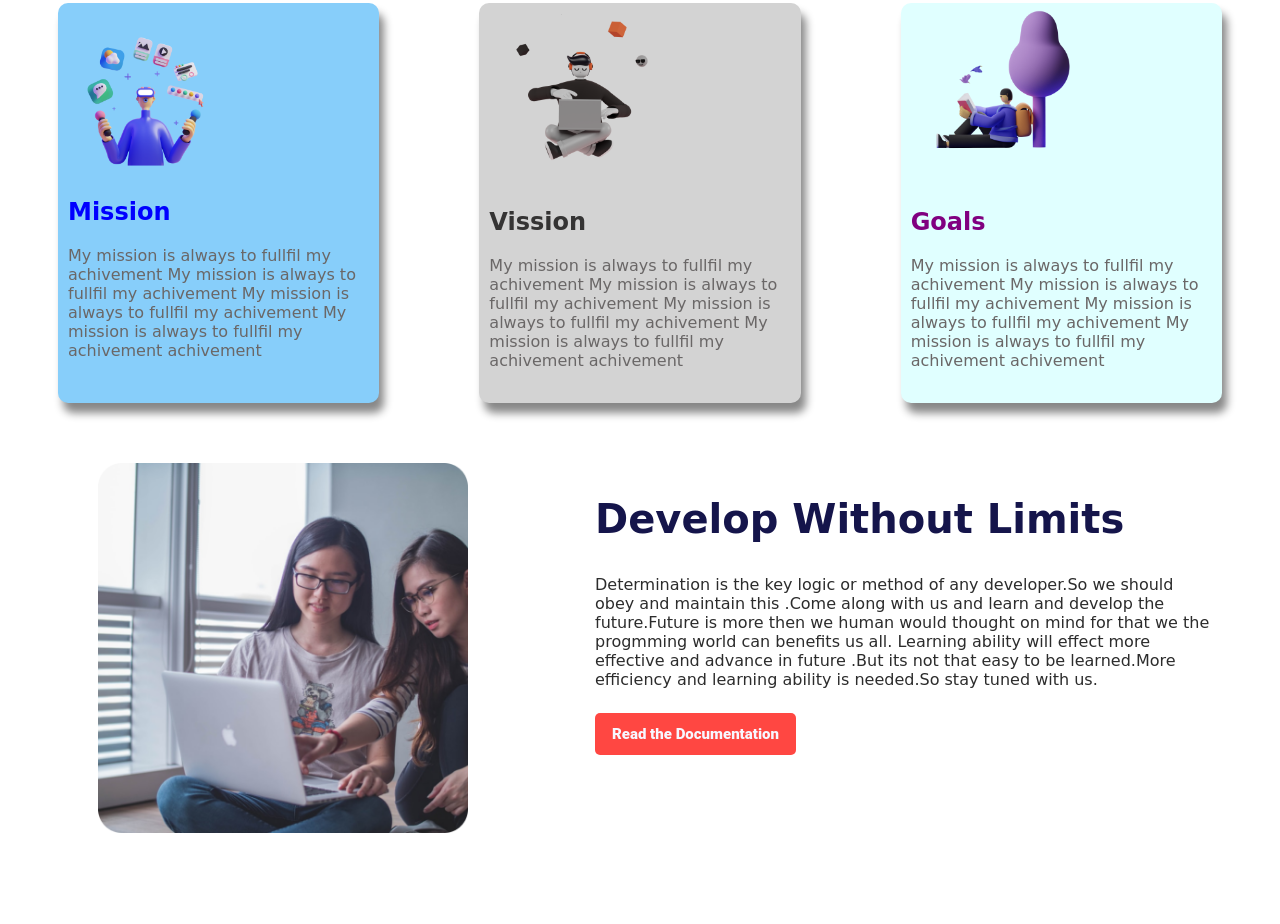
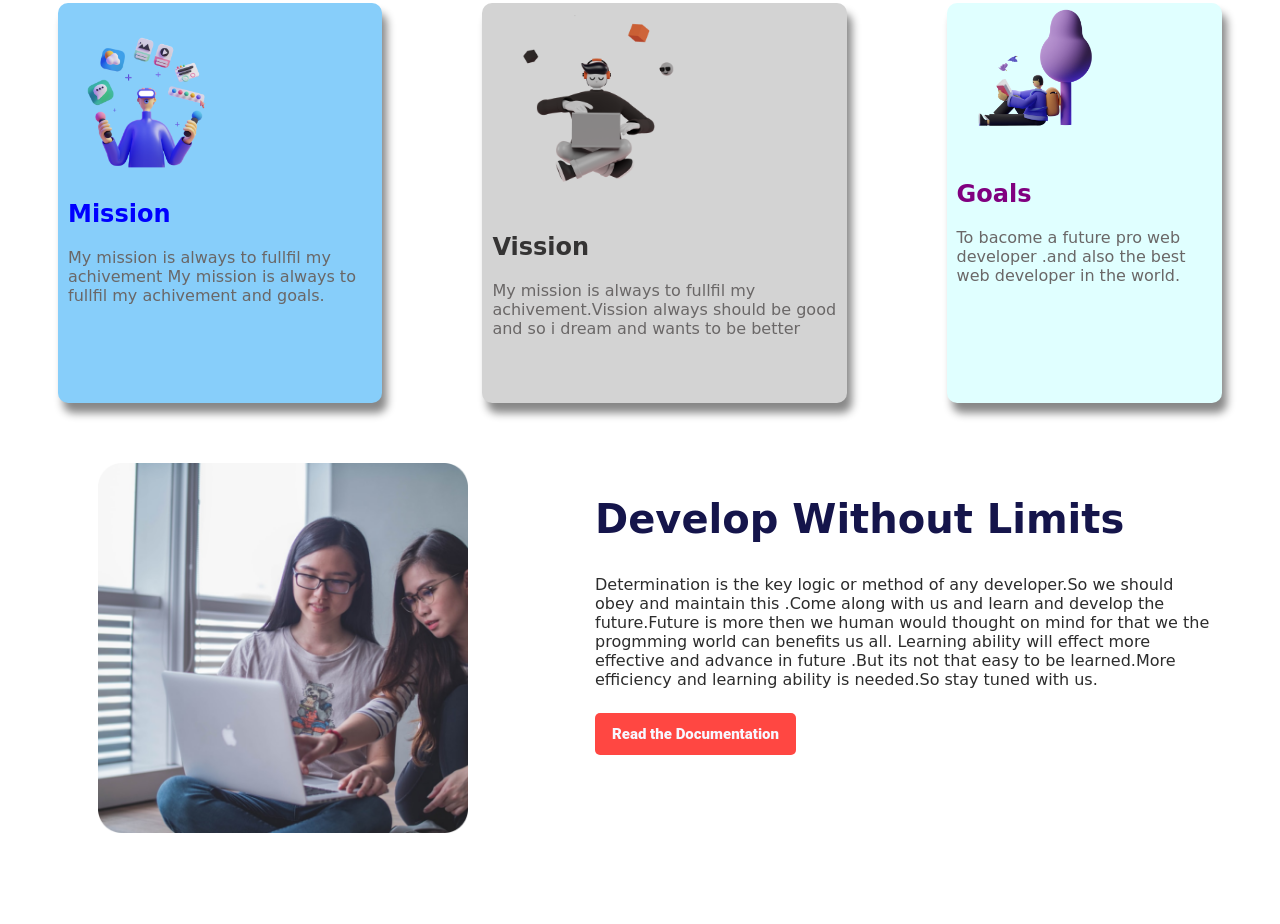
Before and after one commit to SakawatSakib/target-2022, a plain HTML site: page index.html in a window 1280 px wide. Shown: the part 761-1685 px from the top of the page. Drawn offline with Linux system fonts and the light colour scheme; a web font is replaced by a local one.

Commit message:
hii not so good having problem after git push

```diff
--- a/index.html
+++ b/index.html
@@ -45,7 +45,7 @@
 
          <div  >
                  <h2>Mission</h2>
-                 <p>My mission is always to fullfil my achivement My mission is always to fullfil my achivement My mission is always to fullfil my achivement My mission is always to fullfil my achivement achivement
+                 <p>My mission is always to fullfil my achivement My mission is always to fullfil my achivement and goals.
                  </p>
          </div>
 
@@ -56,7 +56,7 @@
 
      <div  >
              <h2>Vission</h2>
-             <p>My mission is always to fullfil my achivement My mission is always to fullfil my achivement My mission is always to fullfil my achivement My mission is always to fullfil my achivement achivement
+             <p>My mission is always to fullfil my achivement.Vission always should be good and so i dream and wants to be better
              </p>
      </div>
 
@@ -67,7 +67,7 @@
 
  <div >
          <h2>Goals</h2>
-         <p>My mission is always to fullfil my achivement My mission is always to fullfil my achivement My mission is always to fullfil my achivement My mission is always to fullfil my achivement achivement
+         <p>To bacome a future pro web developer .and also the best web developer in the world.
          </p>
  </div>
 
```
